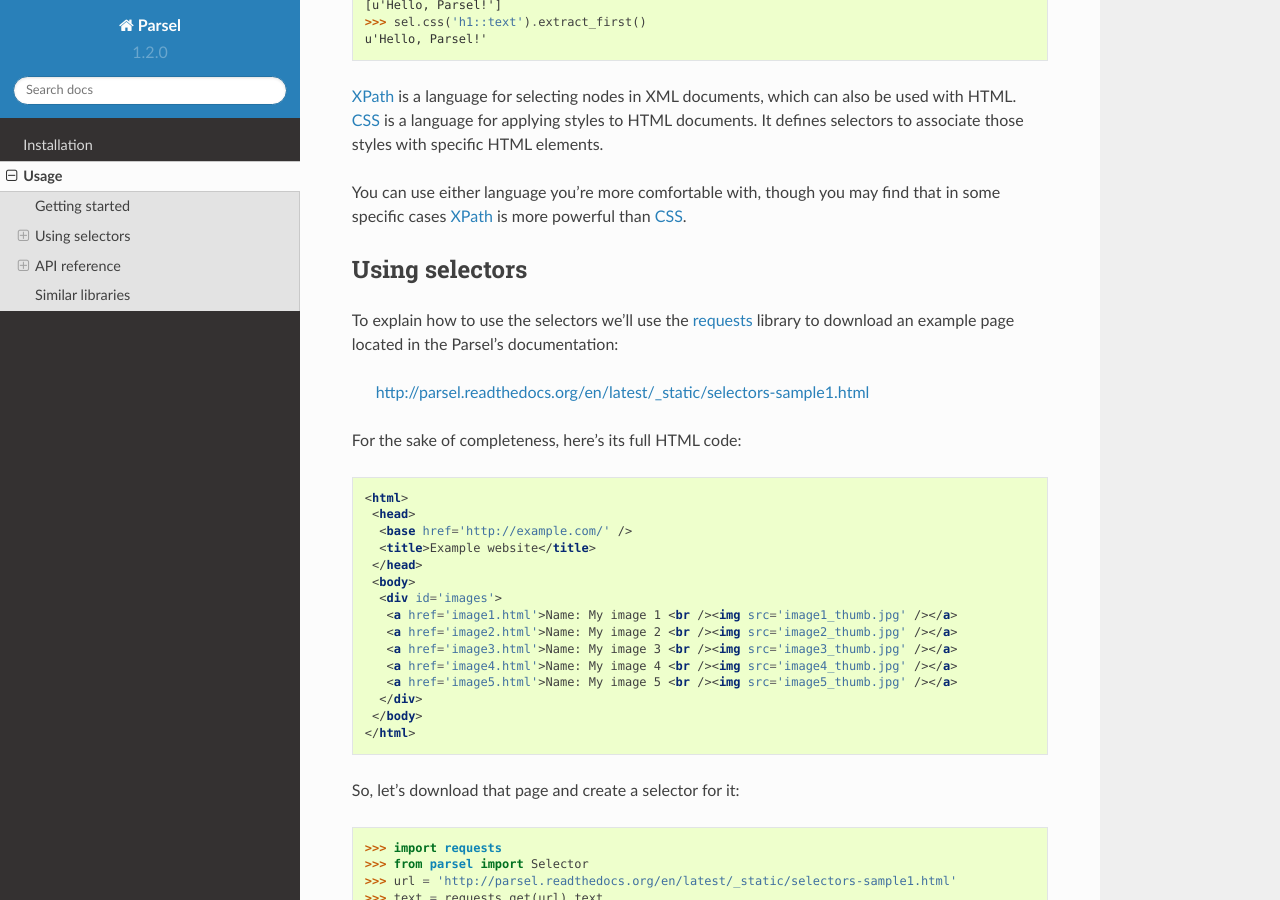
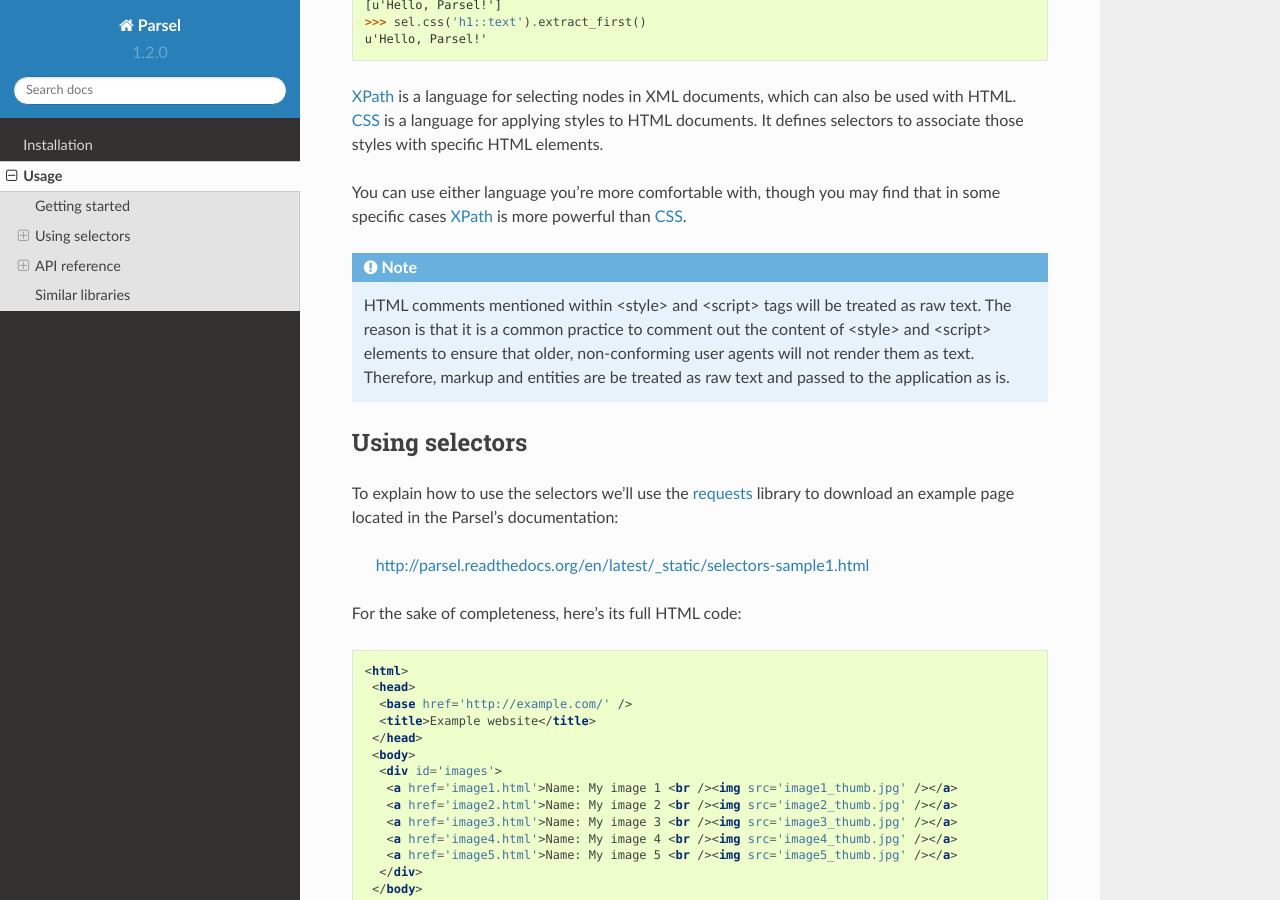
Before and after one commit to scrapy/parsel, a Sphinx documentation site: the page built from docs/usage.rst, in a window 1280 px wide and 900 px high, scrolled down 882 px. Built offline with Sphinx 7.4.7 and the Read the Docs theme 2.0.0, drawn with Linux system fonts in a browser that asks for light colours.

Commit message:
Document cornercase for script and style tag comments

```diff
--- a/docs/usage.rst
+++ b/docs/usage.rst
@@ -49,6 +49,12 @@ that in some specific cases `XPath`_ is more powerful than `CSS`_.
 
 .. _XPath: http://www.w3.org/TR/xpath
 .. _CSS: http://www.w3.org/TR/selectors
+
+.. note::
+    HTML comments mentioned within <style> and <script> tags will be treated as raw text.
+    The reason is that it is a common practice to comment out the content of <style>
+    and <script> elements to ensure that older, non-conforming user agents will not render them as text.
+    Therefore, markup and entities are be treated as raw text and passed to the application as is.
 
 
 Using selectors
```
